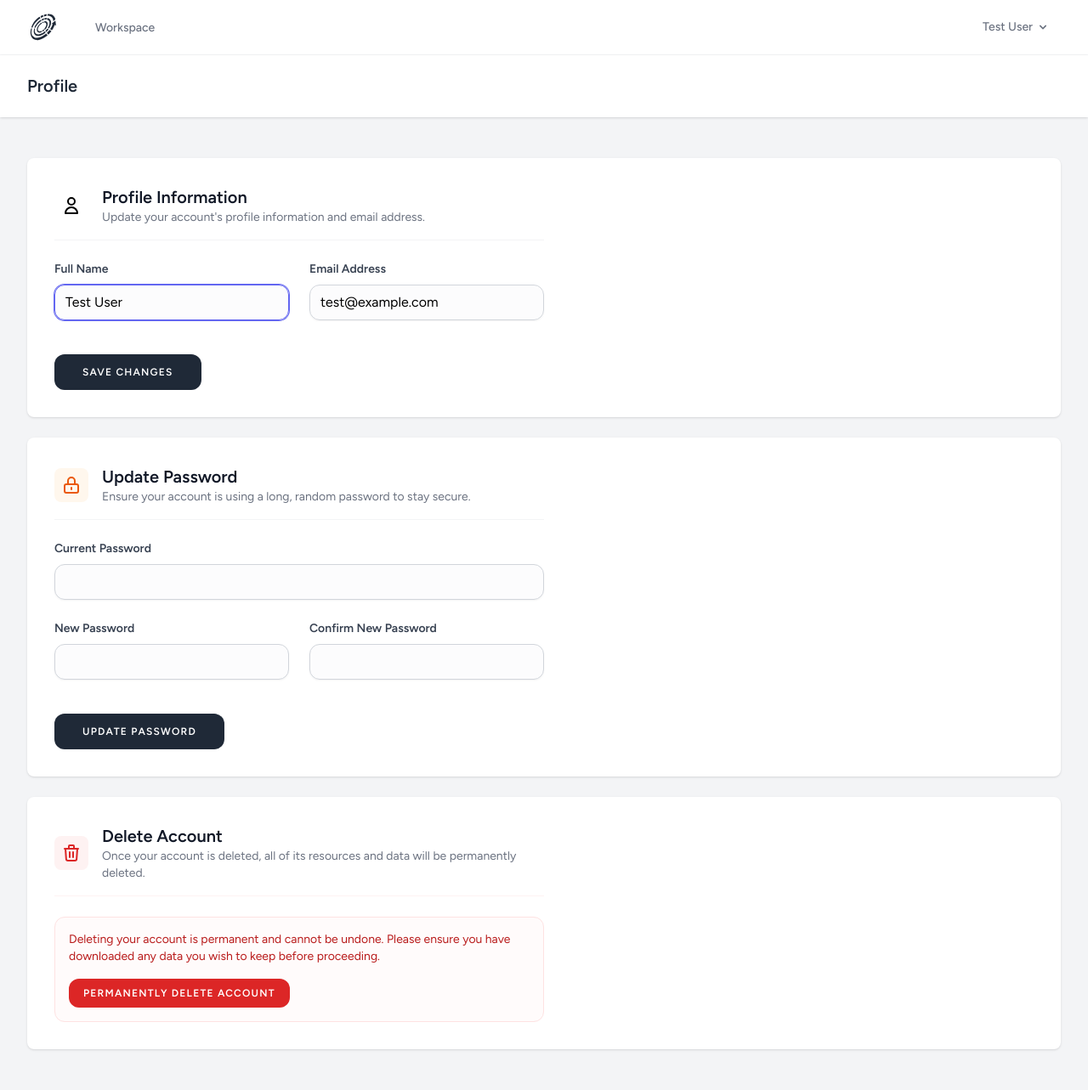
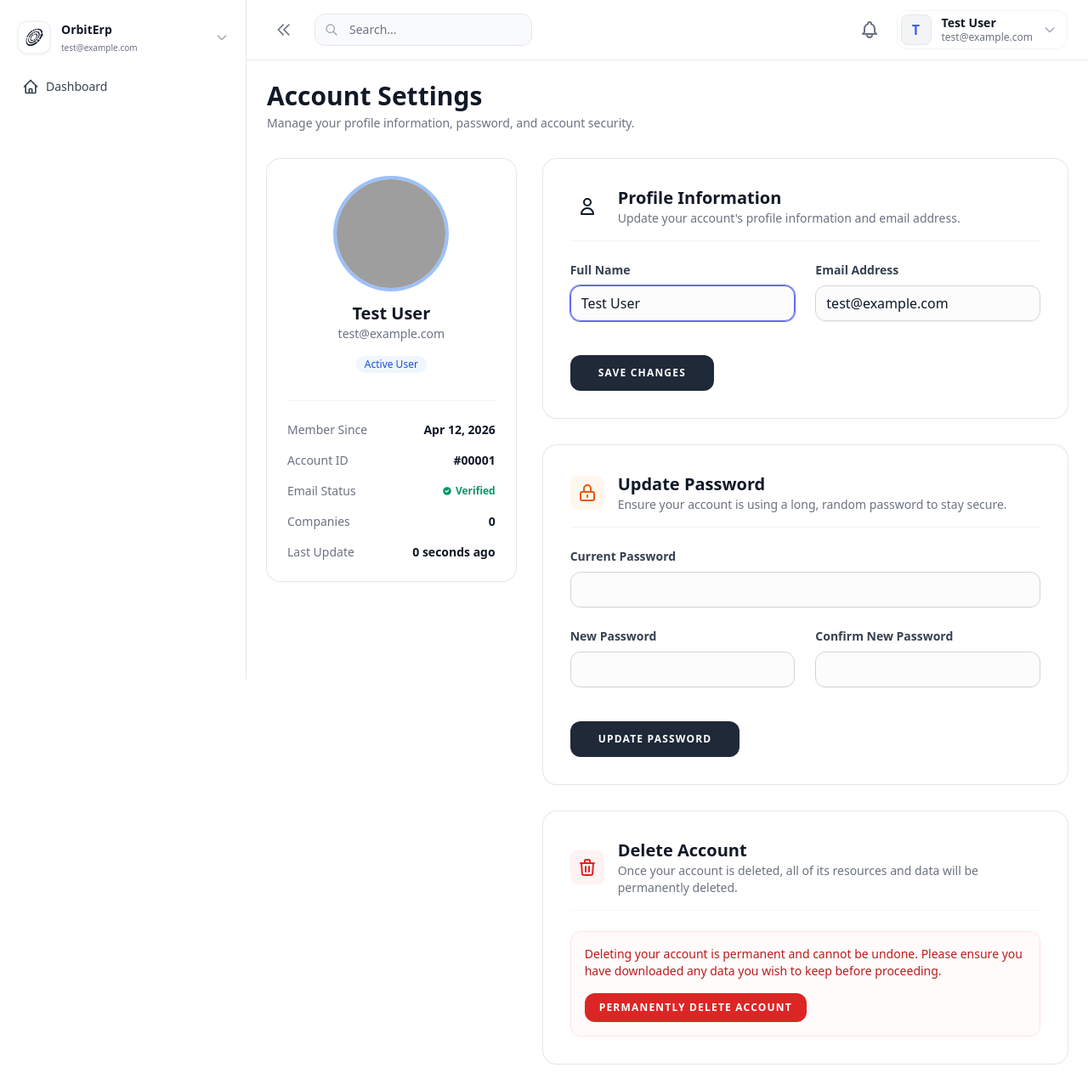
Before and after one commit to bahaztariq/OrbitErp, a Laravel app: page /profile in a window 1280 px wide. Shown: the whole page at 85% size. After the commit the page ends 1253 px from the top, so only its background shows below. Run offline with Laravel 12, Linux system fonts and the light colour scheme; a user stored in the database is signed in; data comes from the database, SQL or seed files in the repository; data that the repository does not hold is empty; style sheets or scripts are compiled from the project's sources; parts of the project's set-up code (start-up, migrations or seed data) failed here and were passed over; grey boxes are pictures that could not be loaded.

Commit message:
feat: redesign profile layout and implement user metadata sidebar

```diff
--- a/resources/views/profile/edit.blade.php
+++ b/resources/views/profile/edit.blade.php
@@ -1,29 +1,101 @@
-<x-app-layout>
-    <x-slot name="header">
-        <h2 class="font-semibold text-xl text-gray-800 leading-tight">
-            {{ __('Profile') }}
-        </h2>
-    </x-slot>
+@extends('layouts.admin')
 
-    <div class="py-12">
-        <div class="max-w-7xl mx-auto sm:px-6 lg:px-8 space-y-6">
-            <div class="p-4 sm:p-8 bg-white shadow sm:rounded-lg">
-                <div class="max-w-xl">
-                    @include('profile.partials.update-profile-information-form')
+@php
+    $title = __('Profile');
+@endphp
+
+@section('content')
+    <div class="mx-auto max-w-7xl">
+        <!-- Header Section -->
+        <div class="mb-8 flex items-center justify-between gap-4">
+            <div>
+                <h2 class="text-2xl font-bold text-gray-900 dark:text-white sm:text-3xl">
+                    {{ __('Account Settings') }}
+                </h2>
+                <p class="mt-1 text-sm text-gray-500">
+                    {{ __('Manage your profile information, password, and account security.') }}
+                </p>
+            </div>
+        </div>
+
+        <div class="grid grid-cols-1 gap-8 lg:grid-cols-12">
+            <!-- Sidebar/Overview Column -->
+            <div class="lg:col-span-4 lg:sticky lg:top-24 h-fit">
+                <div class="overflow-hidden rounded-2xl bg-white p-6 shadow-sm ring-1 ring-gray-200">
+                    <div class="flex flex-col items-center text-center">
+                        <div class="relative group">
+                            <div class="h-32 w-32 overflow-hidden rounded-full ring-4 ring-primary/10 transition-transform duration-300 group-hover:scale-105">
+                                <img src="https://ui-avatars.com/api/?name={{ urlencode($user->name) }}&color=7F9CF5&background=EBF4FF"
+                                     alt="{{ $user->name }}"
+                                     class="h-full w-full object-cover">
+                            </div>
+                        </div>
+                        <h3 class="mt-4 text-xl font-bold text-gray-900">{{ $user->name }}</h3>
+                        <p class="text-sm text-gray-500">{{ $user->email }}</p>
+                        <div class="mt-4 flex flex-wrap justify-center gap-2">
+                            <span class="inline-flex items-center rounded-full bg-blue-50 px-2.5 py-0.5 text-xs font-medium text-blue-700">
+                                {{ __('Active User') }}
+                            </span>
+                        </div>
+                    </div>
+
+                    <div class="mt-8 space-y-4 border-t border-gray-100 pt-6">
+                        <div class="flex items-center justify-between text-sm">
+                            <span class="text-gray-500 font-medium">{{ __('Member Since') }}</span>
+                            <span class="text-gray-900 font-semibold">{{ $user->created_at->format('M d, Y') }}</span>
+                        </div>
+                        <div class="flex items-center justify-between text-sm">
+                            <span class="text-gray-500 font-medium">{{ __('Account ID') }}</span>
+                            <span class="text-gray-900 font-semibold">#{{ str_pad($user->id, 5, '0', STR_PAD_LEFT) }}</span>
+                        </div>
+                        <div class="flex items-center justify-between text-sm">
+                            <span class="text-gray-500 font-medium">{{ __('Email Status') }}</span>
+                            @if($user->email_verified_at)
+                                <span class="inline-flex items-center gap-1 text-emerald-600 font-semibold text-xs">
+                                    <svg class="h-3 w-3" fill="currentColor" viewBox="0 0 20 20">
+                                        <path fill-rule="evenodd" d="M10 18a8 8 0 100-16 8 8 0 000 16zm3.707-9.293a1 1 0 00-1.414-1.414L9 10.586 7.707 9.293a1 1 0 00-1.414 1.414l2 2a1 1 0 001.414 0l4-4z" clip-rule="evenodd" />
+                                    </svg>
+                                    {{ __('Verified') }}
+                                </span>
+                            @else
+                                <span class="text-amber-600 font-semibold text-xs transition-pulse">{{ __('Pending') }}</span>
+                            @endif
+                        </div>
+                        <div class="flex items-center justify-between text-sm">
+                            <span class="text-gray-500 font-medium">{{ __('Companies') }}</span>
+                            <span class="text-gray-900 font-semibold">{{ $user->memberships()->count() }}</span>
+                        </div>
+                        <div class="flex items-center justify-between text-sm">
+                            <span class="text-gray-500 font-medium">{{ __('Last Update') }}</span>
+                            <span class="text-gray-900 font-semibold">{{ $user->updated_at->diffForHumans() }}</span>
+                        </div>
+                    </div>
                 </div>
             </div>
 
-            <div class="p-4 sm:p-8 bg-white shadow sm:rounded-lg">
-                <div class="max-w-xl">
-                    @include('profile.partials.update-password-form')
+            <!-- Content Column -->
+            <div class="lg:col-span-8 space-y-8">
+                <!-- Profile Information -->
+                <div id="personal-info" class="scroll-mt-24 overflow-hidden rounded-2xl bg-white shadow-sm ring-1 ring-gray-200">
+                    <div class="p-6 sm:p-8">
+                        @include('profile.partials.update-profile-information-form')
+                    </div>
                 </div>
-            </div>
 
-            <div class="p-4 sm:p-8 bg-white shadow sm:rounded-lg">
-                <div class="max-w-xl">
-                    @include('profile.partials.delete-user-form')
+                <!-- Update Password -->
+                <div id="security" class="scroll-mt-24 overflow-hidden rounded-2xl bg-white shadow-sm ring-1 ring-gray-200">
+                    <div class="p-6 sm:p-8">
+                        @include('profile.partials.update-password-form')
+                    </div>
+                </div>
+
+                <!-- Danger Zone -->
+                <div id="danger-zone" class="scroll-mt-24 overflow-hidden rounded-2xl bg-white shadow-sm ring-1 ring-gray-200">
+                    <div class="p-6 sm:p-8">
+                        @include('profile.partials.delete-user-form')
+                    </div>
                 </div>
             </div>
         </div>
     </div>
-</x-app-layout>
+@endsection
```
